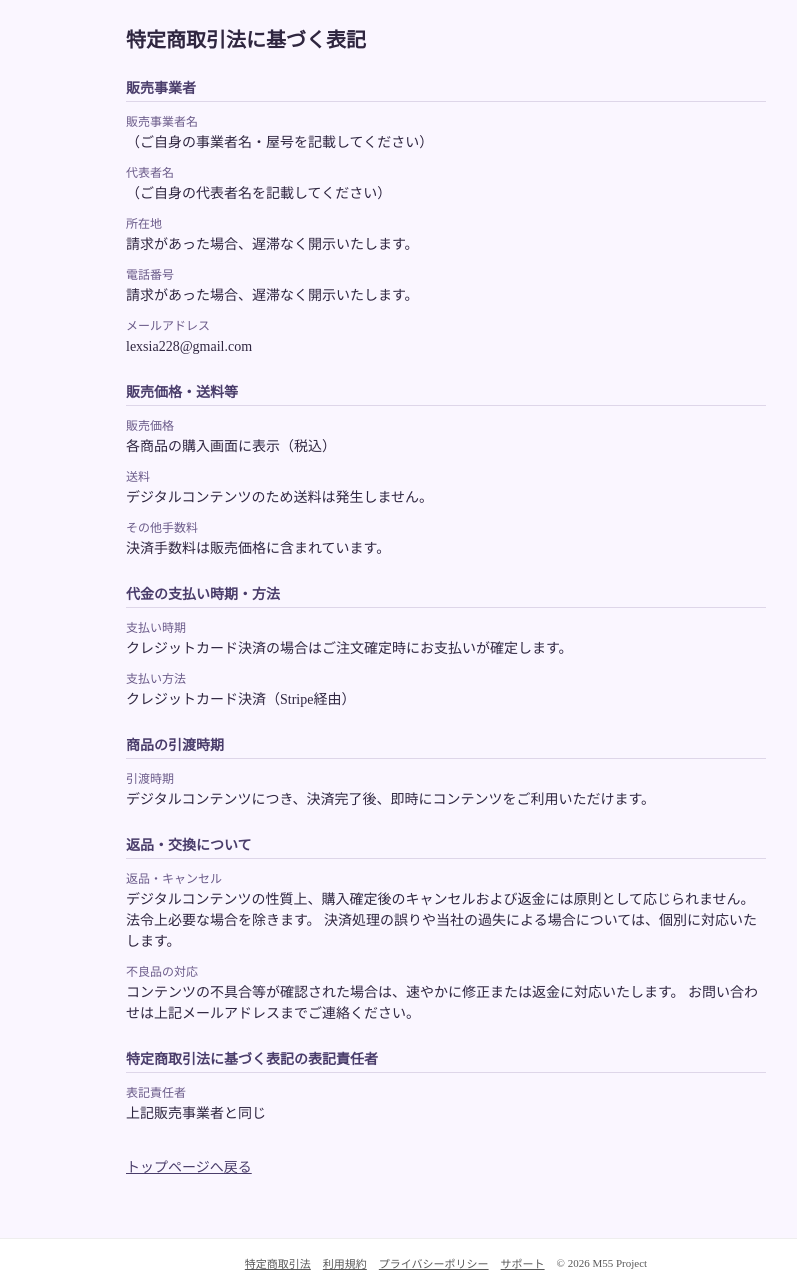
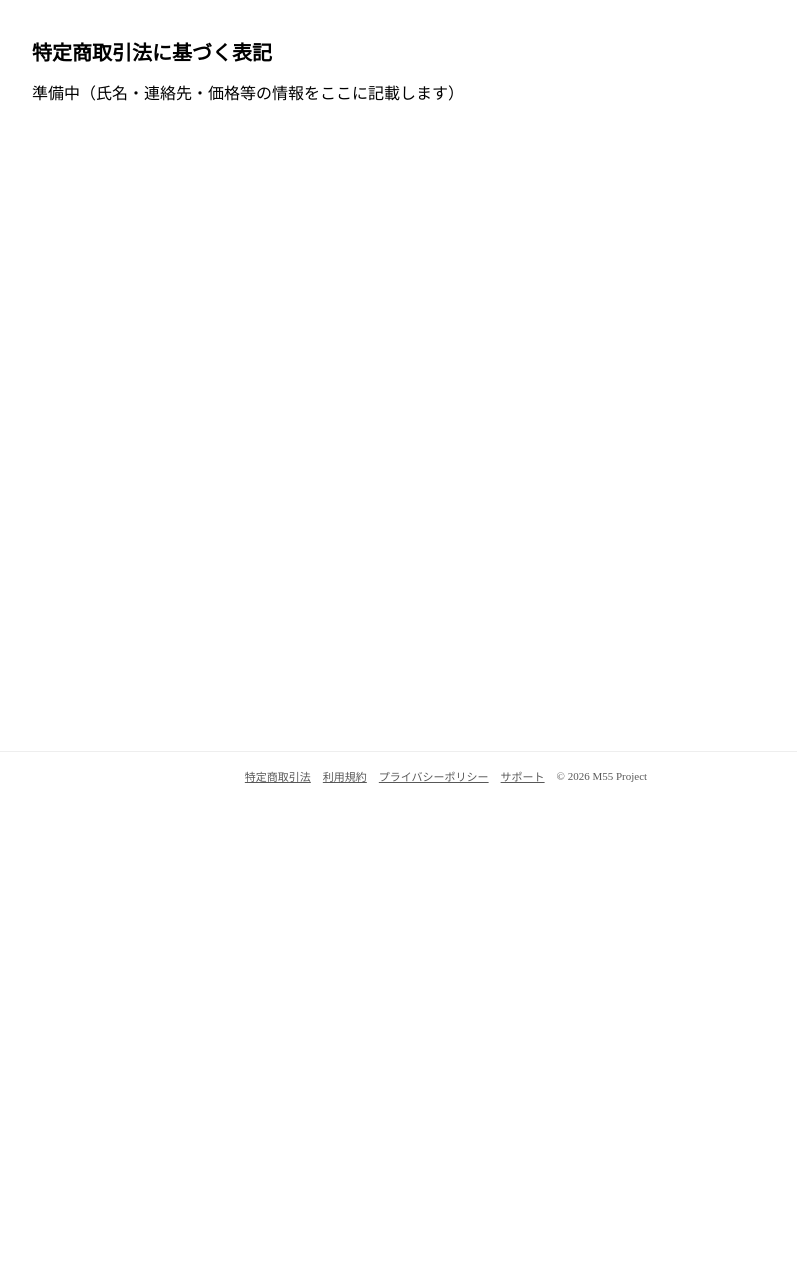
Before and after one commit to lexsia228/M55-soul, a Next.js app: page /legal/tokushoho in a window 1280 px wide. Shown: the whole page, without its empty margins (194-991 px from the left). After the commit the page ends 800 px from the top, so only its background shows below. Built offline with nearby package versions, Linux system fonts and the light colour scheme.

Commit message:
docs: add legal placeholders to resolve 404s

```diff
--- a/app/legal/terms/page.tsx
+++ b/app/legal/terms/page.tsx
@@ -1,12 +1,9 @@
 export const metadata = { title: "Terms of Service" };
-
 export default function TermsPage() {
   return (
     <main style={{maxWidth: 860, margin: "0 auto", padding: "24px 16px"}}>
       <h1 style={{fontSize: 20, fontWeight: 600}}>Terms of Service</h1>
-      <p style={{marginTop: 12, lineHeight: 1.7}}>
-        This page is under preparation.
-      </p>
+      <p style={{marginTop: 12, lineHeight: 1.7}}>This page is under preparation.</p>
     </main>
   );
 }
--- a/app/legal/tokushoho/page.tsx
+++ b/app/legal/tokushoho/page.tsx
@@ -1,104 +1,9 @@
-import type { Metadata } from 'next';
-import Link from 'next/link';
-import styles from './tokushoho.module.css';
-
-export const metadata: Metadata = {
-  title: '特定商取引法に基づく表記 | M55',
-  description: 'M55の特定商取引法に基づく表記ページです。',
-};
-
-/**
- * 特定商取引法に基づく表記ページ
- * Stripe審査必須。事業者情報はプレースホルダー（ご自身の〜）で記載し、運用前に実データへ差し替えてください。
- */
+export const metadata = { title: "特定商取引法に基づく表記" };
 export default function TokushohoPage() {
   return (
-    <main className={styles.page}>
-      <div className={styles.inner}>
-        <h1 className={styles.title}>特定商取引法に基づく表記</h1>
-
-        <section className={styles.section}>
-          <h2 className={styles.sectionTitle}>販売事業者</h2>
-          <dl className={styles.dl}>
-            <dt className={styles.dt}>販売事業者名</dt>
-            <dd className={styles.dd}>（ご自身の事業者名・屋号を記載してください）</dd>
-
-            <dt className={styles.dt}>代表者名</dt>
-            <dd className={styles.dd}>（ご自身の代表者名を記載してください）</dd>
-
-            <dt className={styles.dt}>所在地</dt>
-            <dd className={styles.dd}>請求があった場合、遅滞なく開示いたします。</dd>
-
-            <dt className={styles.dt}>電話番号</dt>
-            <dd className={styles.dd}>請求があった場合、遅滞なく開示いたします。</dd>
-
-            <dt className={styles.dt}>メールアドレス</dt>
-            <dd className={styles.dd}>lexsia228@gmail.com</dd>
-          </dl>
-        </section>
-
-        <section className={styles.section}>
-          <h2 className={styles.sectionTitle}>販売価格・送料等</h2>
-          <dl className={styles.dl}>
-            <dt className={styles.dt}>販売価格</dt>
-            <dd className={styles.dd}>各商品の購入画面に表示（税込）</dd>
-
-            <dt className={styles.dt}>送料</dt>
-            <dd className={styles.dd}>デジタルコンテンツのため送料は発生しません。</dd>
-
-            <dt className={styles.dt}>その他手数料</dt>
-            <dd className={styles.dd}>決済手数料は販売価格に含まれています。</dd>
-          </dl>
-        </section>
-
-        <section className={styles.section}>
-          <h2 className={styles.sectionTitle}>代金の支払い時期・方法</h2>
-          <dl className={styles.dl}>
-            <dt className={styles.dt}>支払い時期</dt>
-            <dd className={styles.dd}>クレジットカード決済の場合はご注文確定時にお支払いが確定します。</dd>
-
-            <dt className={styles.dt}>支払い方法</dt>
-            <dd className={styles.dd}>クレジットカード決済（Stripe経由）</dd>
-          </dl>
-        </section>
-
-        <section className={styles.section}>
-          <h2 className={styles.sectionTitle}>商品の引渡時期</h2>
-          <dl className={styles.dl}>
-            <dt className={styles.dt}>引渡時期</dt>
-            <dd className={styles.dd}>デジタルコンテンツにつき、決済完了後、即時にコンテンツをご利用いただけます。</dd>
-          </dl>
-        </section>
-
-        <section className={styles.section}>
-          <h2 className={styles.sectionTitle}>返品・交換について</h2>
-          <dl className={styles.dl}>
-            <dt className={styles.dt}>返品・キャンセル</dt>
-            <dd className={styles.dd}>
-              デジタルコンテンツの性質上、購入確定後のキャンセルおよび返金には原則として応じられません。法令上必要な場合を除きます。
-              決済処理の誤りや当社の過失による場合については、個別に対応いたします。
-            </dd>
-
-            <dt className={styles.dt}>不良品の対応</dt>
-            <dd className={styles.dd}>
-              コンテンツの不具合等が確認された場合は、速やかに修正または返金に対応いたします。
-              お問い合わせは上記メールアドレスまでご連絡ください。
-            </dd>
-          </dl>
-        </section>
-
-        <section className={styles.section}>
-          <h2 className={styles.sectionTitle}>特定商取引法に基づく表記の表記責任者</h2>
-          <dl className={styles.dl}>
-            <dt className={styles.dt}>表記責任者</dt>
-            <dd className={styles.dd}>上記販売事業者と同じ</dd>
-          </dl>
-        </section>
-
-        <p className={styles.back}>
-          <Link href="/">トップページへ戻る</Link>
-        </p>
-      </div>
+    <main style={{maxWidth: 860, margin: "0 auto", padding: "24px 16px"}}>
+      <h1 style={{fontSize: 20, fontWeight: 600}}>特定商取引法に基づく表記</h1>
+      <p style={{marginTop: 12, lineHeight: 1.7}}>準備中（氏名・連絡先・価格等の情報をここに記載します）</p>
     </main>
   );
 }
```
